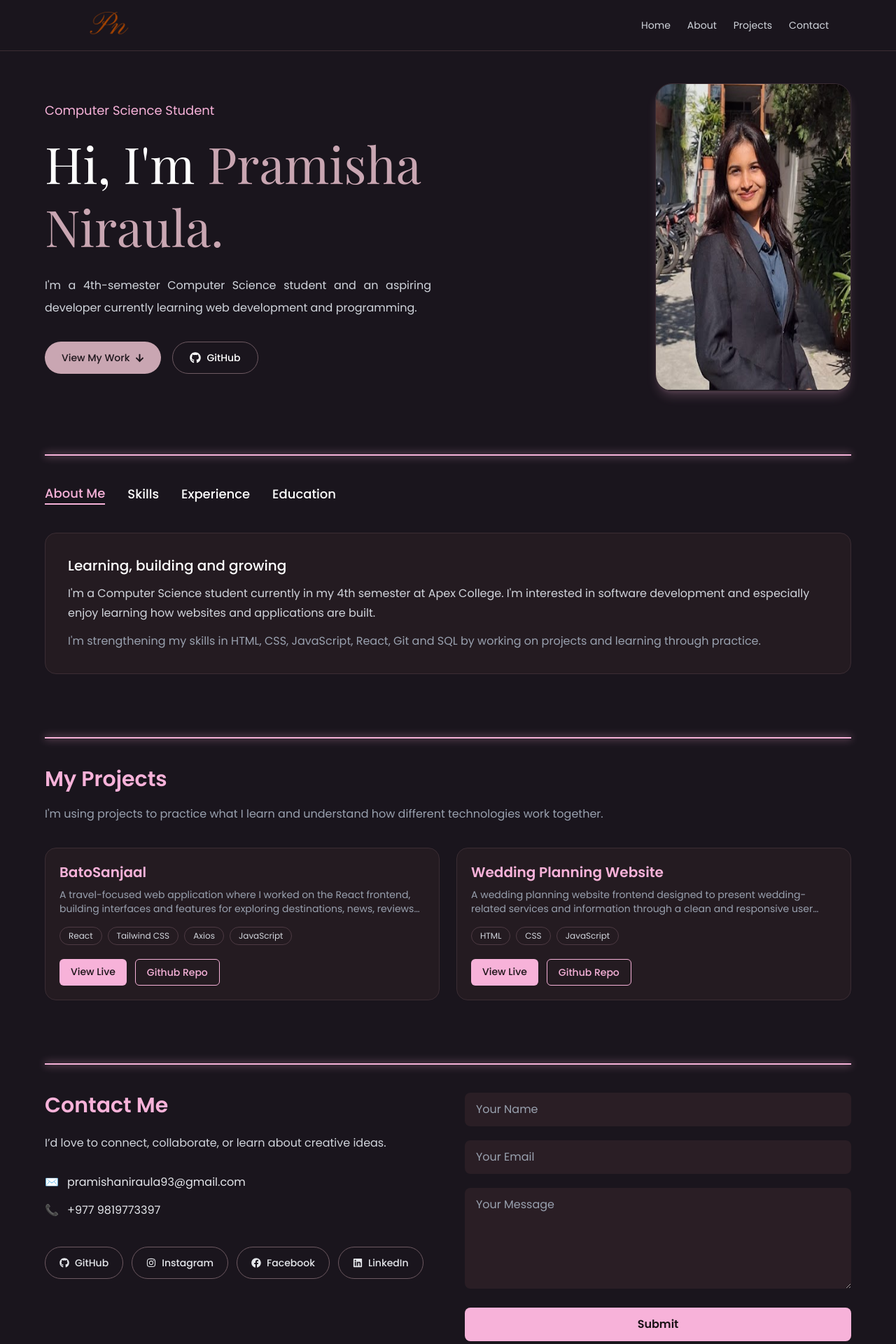
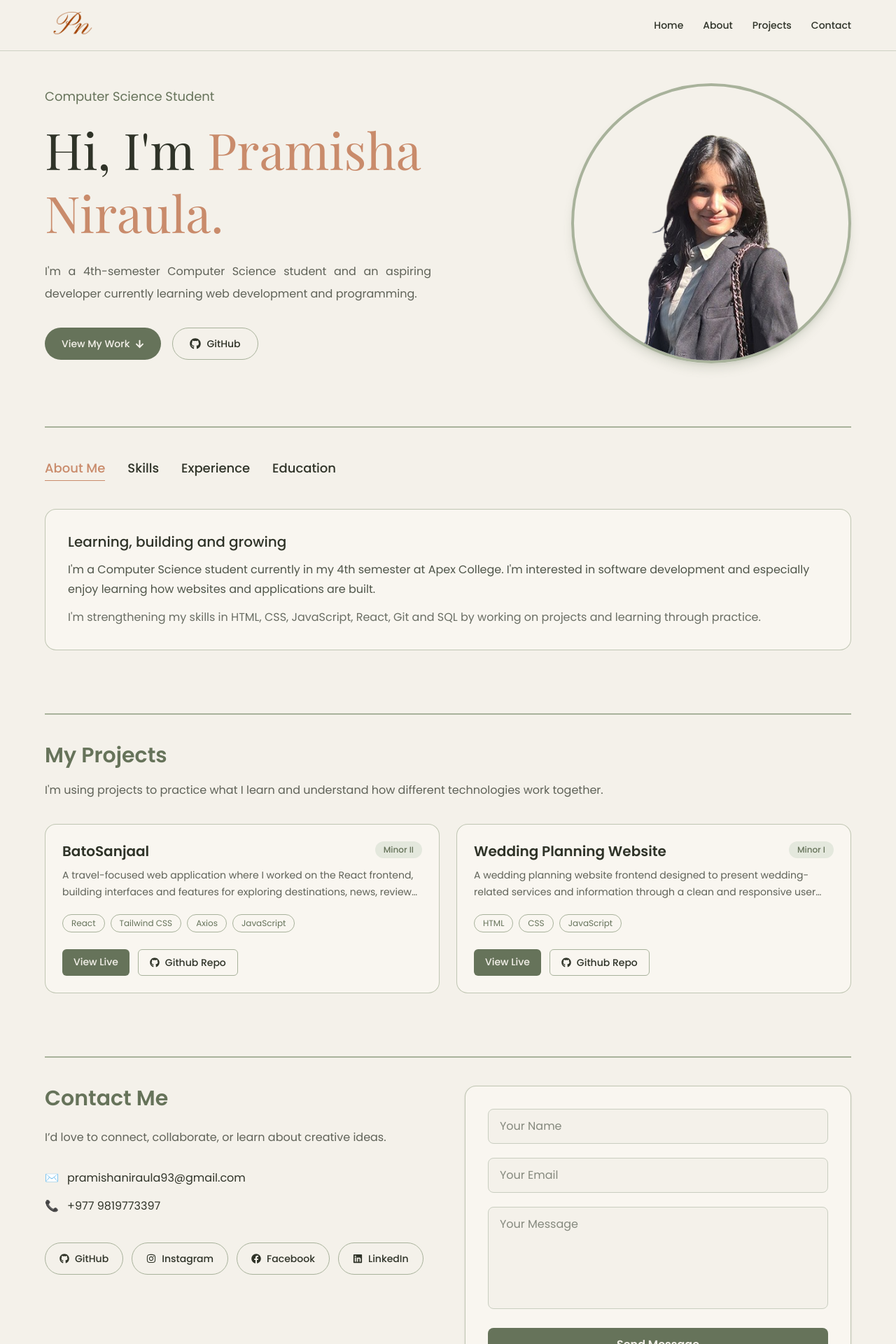
Before and after one commit to pramishaniraula/Portfolio, a React (Vite) app: page / in a window 1280 px wide. Shown: the top 1920 px of the page at 70% size. Built offline with nearby package versions, Linux system fonts and the light colour scheme.

Commit message:
feat: update portfolio to warm olive and cream theme

```diff
--- a/src/components/About.jsx
+++ b/src/components/About.jsx
@@ -1,23 +1,23 @@
-
 function About() {
   return (
     <div
-          className="mt-8 flex gap-6 rounded-2xl border border-[#3b2d34] bg-[#241b21] p-8
-                     transition transform hover:-translate-y-2 hover:scale-[1.02]
-                     hover:border-[#f7b2d9] hover:shadow-lg hover:shadow-[#f7b2d9]/30"
+      className="mt-8 flex gap-6 rounded-2xl border border-[#A8B29B]/70 bg-[#F9F6F0] p-8
+                 transition duration-300
+                 hover:-translate-y-1 hover:border-[#66735A]
+                 hover:shadow-lg hover:shadow-[#66735A]/10"
     >
       <div>
-            <h3 className="text-xl font-medium text-white">
+        <h3 className="text-xl font-medium text-[#2F3328]">
           Learning, building and growing
         </h3>
 
-            <p className="mt-3 leading-7 text-gray-300">
+        <p className="mt-3 leading-7 text-[#4F5549]">
           I'm a Computer Science student currently in my 4th semester at Apex College.
           I'm interested in software development and especially enjoy learning how websites
           and applications are built.
         </p>
 
-            <p className="mt-3 leading-7 text-gray-400">
+        <p className="mt-3 leading-7 text-[#6A6E64]">
           I'm strengthening my skills in HTML, CSS, JavaScript, React, Git and SQL by
           working on projects and learning through practice.
         </p>
--- a/src/components/Contact.jsx
+++ b/src/components/Contact.jsx
@@ -4,11 +4,11 @@ import {
   FaInstagram,
   FaFacebook,
   FaLinkedin,
-  FaArrowRight,
 } from "react-icons/fa";
 
 function Contact() {
   const [state, handleSubmit] = useForm("xoealnbr");
+
   const socialLinks = [
     {
       name: "GitHub",
@@ -36,24 +36,37 @@ function Contact() {
     <section id="contact" className="section">
       <div className="mx-auto max-w-6xl">
         <hr className="glow-hr" />
-        <div className="grid md:grid-cols-2 gap-12">
+
+        <div className="grid gap-12 md:grid-cols-2">
+
           {/* Left Section */}
           <div>
-          <h2 className="text-3xl font-bold mb-6 text-[#f7b2d9]">Contact Me</h2>
-          <p className="text-gray-300 mb-8">
+            <h2 className="mb-6 text-3xl font-bold text-[#66735A]">
+              Contact Me
+            </h2>
+
+            <p className="mb-8 leading-7 text-[#5F6258]">
               I’d love to connect, collaborate, or learn about creative ideas.
             </p>
 
+            {/* Contact Information */}
             <div className="space-y-4">
-            <p className="flex items-center gap-3 text-[#f7b2d9]">
-              ✉️ <span className="text-gray-200">pramishaniraula93@gmail.com</span>
+              <p className="flex items-center gap-3 text-[#C98B6B]">
+                ✉️
+                <span className="text-[#2F3328]">
+                  pramishaniraula93@gmail.com
+                </span>
               </p>
-            <p className="flex items-center gap-3 text-[#f7b2d9]">
-              📞 <span className="text-gray-200">+977 9819773397</span>
+
+              <p className="flex items-center gap-3 text-[#C98B6B]">
+                📞
+                <span className="text-[#2F3328]">
+                  +977 9819773397
+                </span>
               </p>
             </div>
 
-          {/* social links */}
+            {/* Social Links */}
             <div className="mt-10 flex flex-wrap gap-3">
               {socialLinks.map((social) => (
                 <a
@@ -61,7 +74,7 @@ function Contact() {
                   href={social.url}
                   target="_blank"
                   rel="noopener noreferrer"
-                className="inline-flex items-center gap-2 rounded-full border border-[#6d5961] px-5 py-3 text-sm font-medium text-gray-200 transition hover:border-[#f7b2d9] hover:bg-[#2a2026] hover:text-[#f7b2d9]"
+                  className="inline-flex cursor-pointer items-center gap-2 rounded-full border border-[#A8B29B] px-5 py-3 text-sm font-medium text-[#2F3328] transition duration-200 hover:border-[#C98B6B] hover:bg-[#F0E4DB] hover:text-[#C98B6B]"
                 >
                   {social.icon}
                   {social.name}
@@ -70,36 +83,51 @@ function Contact() {
             </div>
           </div>
 
-        {/* Right Section*/}
-        <form onSubmit={handleSubmit} className="space-y-5">
+          {/* Right Section */}
+          <form
+            onSubmit={handleSubmit}
+            className="rounded-2xl border border-[#A8B29B]/70 bg-[#F9F6F0] p-6 shadow-sm md:p-8"
+          >
+            <div className="space-y-5">
+
               <input
-            type="text" name="name"
+                type="text"
+                name="name"
                 placeholder="Your Name"
-            className="w-full rounded-lg bg-[#2a1e25] px-4 py-3 text-gray-200 placeholder-gray-400 focus:outline-none focus:ring-2 focus:ring-[#f7b2d9]"
+                className="w-full rounded-lg border border-[#C9CEC0] bg-[#F4F1EA] px-4 py-3 text-[#2F3328] placeholder-[#85897E] transition focus:border-[#66735A] focus:outline-none focus:ring-2 focus:ring-[#A8B29B]/40"
               />
+
               <input
-            type="email" name="email"
+                type="email"
+                name="email"
                 placeholder="Your Email"
-            className="w-full rounded-lg bg-[#2a1e25] px-4 py-3 text-gray-200 placeholder-gray-400 focus:outline-none focus:ring-2 focus:ring-[#f7b2d9]"
+                className="w-full rounded-lg border border-[#C9CEC0] bg-[#F4F1EA] px-4 py-3 text-[#2F3328] placeholder-[#85897E] transition focus:border-[#66735A] focus:outline-none focus:ring-2 focus:ring-[#A8B29B]/40"
               />
-          <textarea name="message"
+
+              <textarea
+                name="message"
                 placeholder="Your Message"
                 rows="5"
-            className="w-full rounded-lg bg-[#2a1e25] px-4 py-3 text-gray-200 placeholder-gray-400 focus:outline-none focus:ring-2 focus:ring-[#f7b2d9]"
+                className="w-full resize-none rounded-lg border border-[#C9CEC0] bg-[#F4F1EA] px-4 py-3 text-[#2F3328] placeholder-[#85897E] transition focus:border-[#66735A] focus:outline-none focus:ring-2 focus:ring-[#A8B29B]/40"
               ></textarea>
+
               <button
                 type="submit"
                 disabled={state.submitting}
-            className="w-full cursor-pointer bg-[#f7b2d9] text-[#1a1216] font-semibold py-3 rounded-lg hover:bg-[#ff9dcf] transition"
+                className="w-full cursor-pointer rounded-lg bg-[#66735A] py-3 font-semibold text-[#F4F1EA] transition duration-200 hover:bg-[#59644E]"
               >
-            {state.submitting ? "Sending..." : "Submit"}
+                {state.submitting ? "Sending..." : "Send Message"}
               </button>
+
               {state.succeeded && (
-            <p className="mt-4 text-center text-[#f7b2d9]">
+                <p className="mt-4 text-center text-sm font-medium text-[#66735A]">
                   Message sent successfully!
                 </p>
               )}
+
+            </div>
           </form>
+
         </div>
       </div>
     </section>
--- a/src/components/Experience.jsx
+++ b/src/components/Experience.jsx
@@ -4,7 +4,7 @@ function Experience() {
   const experiences = [
     {
       icon: <FaLaptopCode />,
-      title: "Learning by Doing",
+      title: "Learning by Practice",
       text: "Currently practicing programming concepts and applying them in small projects.",
     },
     {
@@ -19,13 +19,25 @@ function Experience() {
       {experiences.map((exp, index) => (
         <div
           key={index}
-          className="flex flex-col items-center rounded-2xl border border-[#3b2d34] bg-[#241b21] p-6
-                     transition hover:-translate-y-2 hover:scale-[1.03]
-                     hover:border-[#f7b2d9] hover:shadow-lg hover:shadow-[#f7b2d9]/30"
+          className="flex flex-col items-center rounded-2xl border border-[#A8B29B]/70 bg-[#F9F6F0] p-6
+                     transition duration-300
+                     hover:-translate-y-1 hover:border-[#66735A]
+                     hover:shadow-lg hover:shadow-[#66735A]/10"
         >
-          <div className="text-3xl text-[#f7b2d9] mb-3">{exp.icon}</div>
-          <h3 className="text-lg font-medium text-white text-center">{exp.title}</h3>
-          <p className="mt-2 text-sm text-gray-400 text-center">{exp.text}</p>
+          {/* Icon */}
+          <div className="mb-3 text-3xl text-[#66735A]">
+            {exp.icon}
+          </div>
+
+          {/* Title */}
+          <h3 className="text-center text-lg font-medium text-[#2F3328]">
+            {exp.title}
+          </h3>
+
+          {/* Description */}
+          <p className="mt-2 text-center text-sm leading-6 text-[#6A6E64]">
+            {exp.text}
+          </p>
         </div>
       ))}
     </div>
--- a/src/components/Footer.jsx
+++ b/src/components/Footer.jsx
@@ -4,17 +4,21 @@ function Footer() {
   return (
     <footer className="px-6">
       <hr className="glow-hr" />
-      <div className="mx-auto flex max-w-6xl flex-col items-center justify-between gap-5 text-gray-400 sm:flex-row py-8">
+
+      <div className="mx-auto flex max-w-6xl flex-col items-center justify-between gap-5 py-8 text-[#6A6E64] sm:flex-row">
         <p className="text-sm">
           © {new Date().getFullYear()} Pramisha Niraula
         </p>
 
         <a
           href="#home"
-            className="flex items-center gap-2 text-sm transition hover:text-[#c9a6b2]"
+          className="group relative flex cursor-pointer items-center gap-2 py-1 text-sm text-[#66735A] transition-colors hover:text-[#C98B6B]"
         >
           Back to top
           <FaArrowUp size={13} />
+
+          {/* Underline */}
+          <span className="absolute bottom-0 left-0 h-[1.5px] w-0 bg-[#C98B6B] transition-all duration-300 group-hover:w-full" />
         </a>
       </div>
     </footer>
--- a/src/components/Hero.jsx
+++ b/src/components/Hero.jsx
@@ -5,20 +5,21 @@ function Hero() {
   return (
     <section id="home" className="section">
       <div className="mx-auto grid max-w-6xl items-center mt-4 gap-12 md:grid-cols-2">
+
         {/* Text */}
         <div>
-          <p className="mb-4 text-lg text-[#f7b2d9]">
+          <p className="mb-4 text-lg text-[#66735A]">
             Computer Science Student
           </p>
 
-          <h1 className="heading-font text-5xl leading-tight text-white md:text-7xl">
+          <h1 className="heading-font text-5xl leading-tight text-[#2F3328] md:text-7xl">
             Hi, I'm{" "}
-            <span className="text-[#c9a6b2]">
+            <span className="text-[#C98B6B]">
               Pramisha Niraula.
             </span>
           </h1>
 
-          <p className="mt-6 max-w-xl leading-8 text-gray-300 text-justify">
+          <p className="mt-6 max-w-xl leading-8 text-[#5F6258] text-justify">
             I'm a 4th-semester Computer Science student and an aspiring
             developer currently learning web development and programming.
           </p>
@@ -27,7 +28,7 @@ function Hero() {
 
             <a
               href="#projects"
-              className="inline-flex cursor-pointer items-center gap-2 rounded-full bg-[#c9a6b2] px-6 py-3 text-sm font-medium text-[#1d151b] transition hover:scale-105"
+              className="inline-flex cursor-pointer items-center gap-2 rounded-full bg-[#66735A] px-6 py-3 text-sm font-medium text-[#F4F1EA] transition hover:scale-105 hover:bg-[#59644E]"
             >
               View My Work
               <FaArrowDown size={13} />
@@ -37,7 +38,7 @@ function Hero() {
               href="https://github.com/pramishaniraula"
               target="_blank"
               rel="noopener noreferrer"
-              className="inline-flex cursor-pointer items-center gap-2 rounded-full border border-[#6d5961] px-6 py-3 text-sm font-medium text-white transition hover:bg-[#2a2026]"
+              className="inline-flex cursor-pointer items-center gap-2 rounded-full border border-[#A8B29B] px-6 py-3 text-sm font-medium text-[#2F3328] transition hover:bg-[#E5E5D9]"
             >
               <FaGithub size={16} />
               GitHub
@@ -51,9 +52,10 @@ function Hero() {
           <img
             src={pramisha}
             alt="Pramisha Niraula"
-            className="w-70 h-110 rounded-3xl border border-[#3b2d34] shadow-lg shadow-[#f7b2d9]/20 transition hover:scale-105"
+            className="h-100 w-100 rounded-full border-4 border-[#A8B29B] object-cover shadow-lg shadow-[#66735A]/20 transition duration-300 hover:scale-105"
           />
         </div>
+
       </div>
     </section>
   );
--- a/src/components/Navbar.jsx
+++ b/src/components/Navbar.jsx
@@ -1,12 +1,10 @@
 import React, { useState } from "react";
-import {
-FaBars,
-FaTimes
-} from "react-icons/fa";
+import { FaBars, FaTimes } from "react-icons/fa";
 import pramishaLogo from "../assets/logo.png";
-import { NavLink, Link } from "react-router-dom";
+
 function Navbar() {
-  const [menuOpen,setMenuOpen] =useState(false);
+  const [menuOpen, setMenuOpen] = useState(false);
+
   const navLinks = [
     { name: "Home", link: "#home" },
     { name: "About", link: "#about" },
@@ -15,56 +13,64 @@ function Navbar() {
   ];
 
   return (
-    <nav className="sticky top-0 z-50 border-b border-[#3b2d34] bg-[#1a151d]">
-      <div className="hidden md:flex mx-auto max-w-6xl items-center justify-between py-4 sm:px-6 lg:px-8">
+    <nav className="sticky top-0 z-50 border-b border-[#A8B29B]/50 bg-[#F4F1EA]/95 backdrop-blur-sm">
+
+      {/* Desktop Navbar */}
+      <div className="mx-auto flex max-w-6xl items-center justify-between py-4">
 
         {/* Logo */}
-        <a href="/" className="cursor-pointer">
+        <a href="#home" className="cursor-pointer">
           <img
             src={pramishaLogo}
             alt="Pramisha Logo"
-            className="w-30 h-10 object-contain"
+            className="h-10 w-20 object-contain"
           />
         </a>
 
-        <div className="flex items-center gap-6">
+        {/* Desktop Links */}
+        <div className="hidden items-center gap-7 md:flex">
           {navLinks.map((item) => (
             <a
               key={item.name}
               href={item.link}
-              className="cursor-pointer text-sm text-gray-300 transition hover:text-[#c9a6b2]"
+              className="group relative cursor-pointer py-1 text-sm font-medium text-[#2F3328] transition-colors hover:text-[#C98B6B]"
             >
               {item.name}
+
+              <span className="absolute bottom-0 left-0 h-[1.5px] w-0 bg-[#C98B6B] transition-all duration-300 group-hover:w-full"></span>
             </a>
           ))}
         </div>
-        <button className="md:hidden ml-auto text-2xl text-slate-700 p-1"
-          onClick={()=> setMenuOpen(!menuOpen)}
+
+        {/* Mobile Menu Button */}
+        <button
+          className="ml-auto cursor-pointer p-1 text-xl text-[#2F3328] md:hidden"
+          onClick={() => setMenuOpen(!menuOpen)}
+          aria-label="Toggle menu"
         >
-          {menuOpen? <FaTimes/> : <FaBars/>}
+          {menuOpen ? <FaTimes /> : <FaBars />}
         </button>
       </div>
+
+      {/* Mobile Menu */}
       {menuOpen && (
-        <div className="md:hidden absolute top-14 left-0 w-full bg-white shadow-lg p-4 space-y-1">
-          <a href="/" className="cursor-pointer">
-          <img
-            src={pramishaLogo}
-            alt="Pramisha Logo"
-            className="w-30 h-10 object-contain"
-          />
-        </a>
+        <div className="absolute left-0 top-full w-full border-b border-[#A8B29B]/50 bg-[#F4F1EA] px-6 py-5 shadow-sm md:hidden">
 
-        <div className="flex items-center gap-3 px-4 py-2.5">
+          <div className="flex flex-col gap-4">
             {navLinks.map((item) => (
               <a
                 key={item.name}
                 href={item.link}
-              className="cursor-pointer text-sm text-gray-300 transition hover:text-[#c9a6b2]"
+                onClick={() => setMenuOpen(false)}
+                className="group relative w-fit cursor-pointer py-1 text-sm font-medium text-[#2F3328] transition-colors hover:text-[#C98B6B]"
               >
                 {item.name}
+
+                <span className="absolute bottom-0 left-0 h-[1.5px] w-0 bg-[#C98B6B] transition-all duration-300 group-hover:w-full"></span>
               </a>
             ))}
           </div>
+
         </div>
       )}
     </nav>
--- a/src/components/Projects.jsx
+++ b/src/components/Projects.jsx
@@ -26,53 +26,74 @@ function Projects() {
     <section id="projects" className="section">
       <div className="mx-auto max-w-6xl">
         <hr className="glow-hr" />
-        <h2 className="text-3xl font-bold mb-4 text-[#f7b2d9]">My Projects</h2>
-        <p className="mt-4 leading-8 text-gray-400">
+
+        <h2 className="mb-4 text-3xl font-bold text-[#66735A]">
+          My Projects
+        </h2>
+
+        <p className="mt-4 leading-8 text-[#5F6258]">
           I'm using projects to practice what I learn and understand how
           different technologies work together.
         </p>
 
         <div className="mt-8 grid gap-6 md:grid-cols-2">
           {projects.map((project) => (
-            <div key={project.title}
-              className="rounded-2xl border border-[#3b2d34] bg-[#241b21] p-5 transition hover:-translate-y-1 hover:border-[#f7b2d9] hover:shadow-[0_0_15px_#f7b2d9]"
+            <div
+              key={project.title}
+              className="rounded-2xl border border-[#A8B29B]/70 bg-[#F9F6F0] p-6 transition duration-300 hover:-translate-y-1 hover:border-[#66735A] hover:shadow-lg hover:shadow-[#66735A]/10"
             >
-              <h3 className="text-xl font-bold text-[#f7b2d9] mb-2">{project.title}</h3>
-              <p className="text-sm text-gray-400 line-clamp-2">{project.description}</p>
+              {/* Project heading */}
+              <div className="flex items-start justify-between gap-4">
+                <h3 className="mb-2 text-xl font-bold text-[#2F3328]">
+                  {project.title}
+                </h3>
 
-              <div className="mt-4 flex flex-wrap gap-2">
+                <span className="shrink-0 rounded-full bg-[#E4E8DD] px-3 py-1 text-xs font-medium text-[#66735A]">
+                  {project.type}
+                </span>
+              </div>
+
+              {/* Description */}
+              <p className="line-clamp-2 text-sm leading-6 text-[#5F6258]">
+                {project.description}
+              </p>
+
+              {/* Technologies */}
+              <div className="mt-5 flex flex-wrap gap-2">
                 {project.technologies.map((tech) => (
                   <span
                     key={tech}
-                    className="rounded-full border border-[#4d3a43] px-3 py-1 text-xs text-gray-300"
+                    className="rounded-full border border-[#A8B29B] px-3 py-1 text-xs text-[#66735A]"
                   >
                     {tech}
                   </span>
                 ))}
               </div>
 
-              <div className="mt-5 flex gap-3">
+              {/* Buttons */}
+              <div className="mt-6 flex gap-3">
                 <a
                   href={project.demo}
                   target="_blank"
                   rel="noopener noreferrer"
-                  className="rounded-md bg-[#f7b2d9] px-4 py-2 text-sm font-medium text-[#1a1216] hover:bg-[#ff9dcf] transition"
+                  className="cursor-pointer rounded-md bg-[#66735A] px-4 py-2 text-sm font-medium text-[#F4F1EA] transition hover:bg-[#59644E]"
                 >
                   View Live
                 </a>
+
                 <a
                   href={project.github}
                   target="_blank"
                   rel="noopener noreferrer"
-                  className="rounded-md border border-[#f7b2d9] px-4 py-2 text-sm font-medium text-[#f7b2d9] hover:bg-[#2a2026] transition"
+                  className="inline-flex cursor-pointer items-center gap-2 rounded-md border border-[#A8B29B] px-4 py-2 text-sm font-medium text-[#2F3328] transition hover:border-[#C98B6B] hover:text-[#C98B6B]"
                 >
+                  <FaGithub size={14} />
                   Github Repo
                 </a>
               </div>
             </div>
           ))}
         </div>
-
       </div>
     </section>
   );
--- a/src/components/Section.jsx
+++ b/src/components/Section.jsx
@@ -16,21 +16,36 @@ function Section() {
 
   return (
     <section id="about" className="section">
-    <div className="max-w-6xl mx-auto">
+      <div className="mx-auto max-w-6xl">
         <hr className="glow-hr" />
 
-      <div className="flex gap-8 mb-10 text-lg font-medium text-white">
-        {tabs.map((tab) => (
+        <div className="mb-10 flex flex-wrap gap-x-8 gap-y-4 text-lg font-medium">
+          {tabs.map((tab) => {
+            const isActive = activeTab === tab.key;
+
+            return (
               <button
                 key={tab.key}
                 onClick={() => setActiveTab(tab.key)}
-            className={`cursor-pointer ${
-              activeTab === tab.key ? "text-[#f7b2d9] border-b-2 border-[#f7b2d9]" : ""
+                className={`group relative cursor-pointer py-1 transition-colors duration-200 ${
+                  isActive
+                    ? "text-[#C98B6B]"
+                    : "text-[#2F3328] hover:text-[#C98B6B]"
                 }`}
               >
                 {tab.label}
+
+                {/* Animated underline */}
+                <span
+                  className={`absolute bottom-0 left-0 h-[1.5px] bg-[#C98B6B] transition-all duration-300 ${
+                    isActive
+                      ? "w-full"
+                      : "w-0 group-hover:w-full"
+                  }`}
+                />
               </button>
-        ))}
+            );
+          })}
         </div>
 
         <div>
--- a/src/index.css
+++ b/src/index.css
@@ -9,8 +9,8 @@ html {
 body {
   margin: 0;
   min-width: 320px;
-  background: #1a151d;
-  color: #ffffff;
+  background: #F4F1EA;
+  color: #2F3328;
   font-family: "Poppins", sans-serif;
 }
 
@@ -23,8 +23,7 @@ body {
 }
 
 .glow-hr {
-  border: 1px solid #f7b2d9;
-  box-shadow: 0 0 12px #f7b2d9;
+  border: 1px solid #A8B29B;
   margin: 2.5rem 0;
 }
 
```
Also changed, not shown: src/components/Education.jsx (+21 -8 lines), src/components/Skills.jsx (+38 -14 lines), src/assets/pramisha.png. Lines whose indentation alone changed are shown as unchanged.
